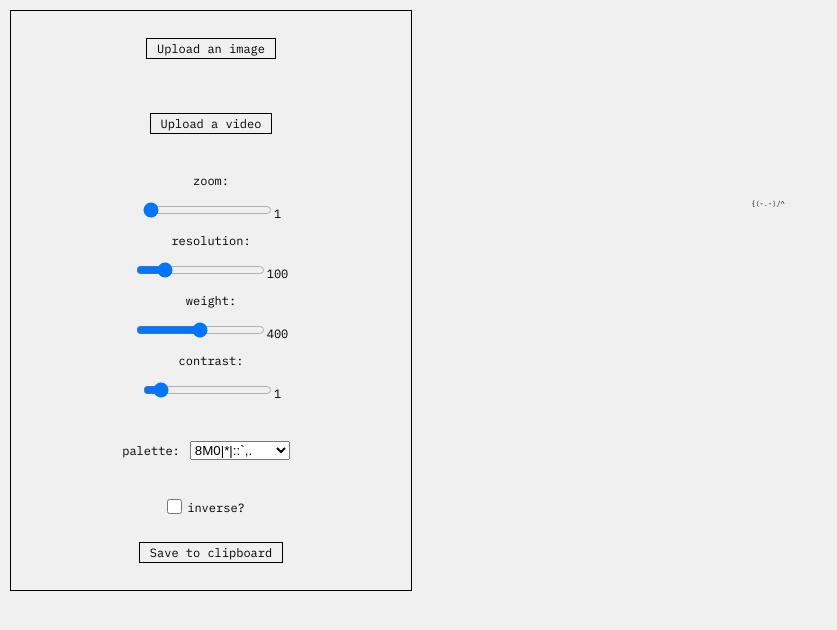
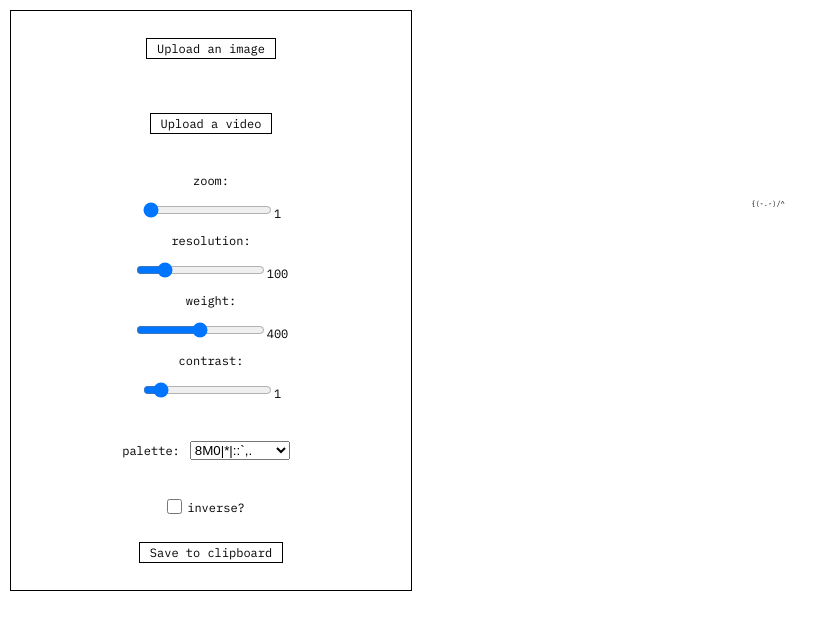
Before and after one commit to rybarczykj/ascii, a React (Create React App) app: page / in a window 1280 px wide. Shown: the top 630 px of the page, without its empty margins (0-837 px from the left). Built offline with nearby package versions, Linux system fonts and the light colour scheme; a web font is replaced by a local one.

Commit message:
add white background

```diff
--- a/src/index.css
+++ b/src/index.css
@@ -7,7 +7,7 @@ body {
     margin: 0;
     font-family: -apple-system, BlinkMacSystemFont, 'Segoe UI', 'Roboto', 'Oxygen', 'Ubuntu',
         'Cantarell', 'Fira Sans', 'Droid Sans', 'Helvetica Neue', sans-serif;
-    background-color: rgb(240, 240, 240);
+    background-color: rgb(255, 255, 255);
 }
 
 code {
```
